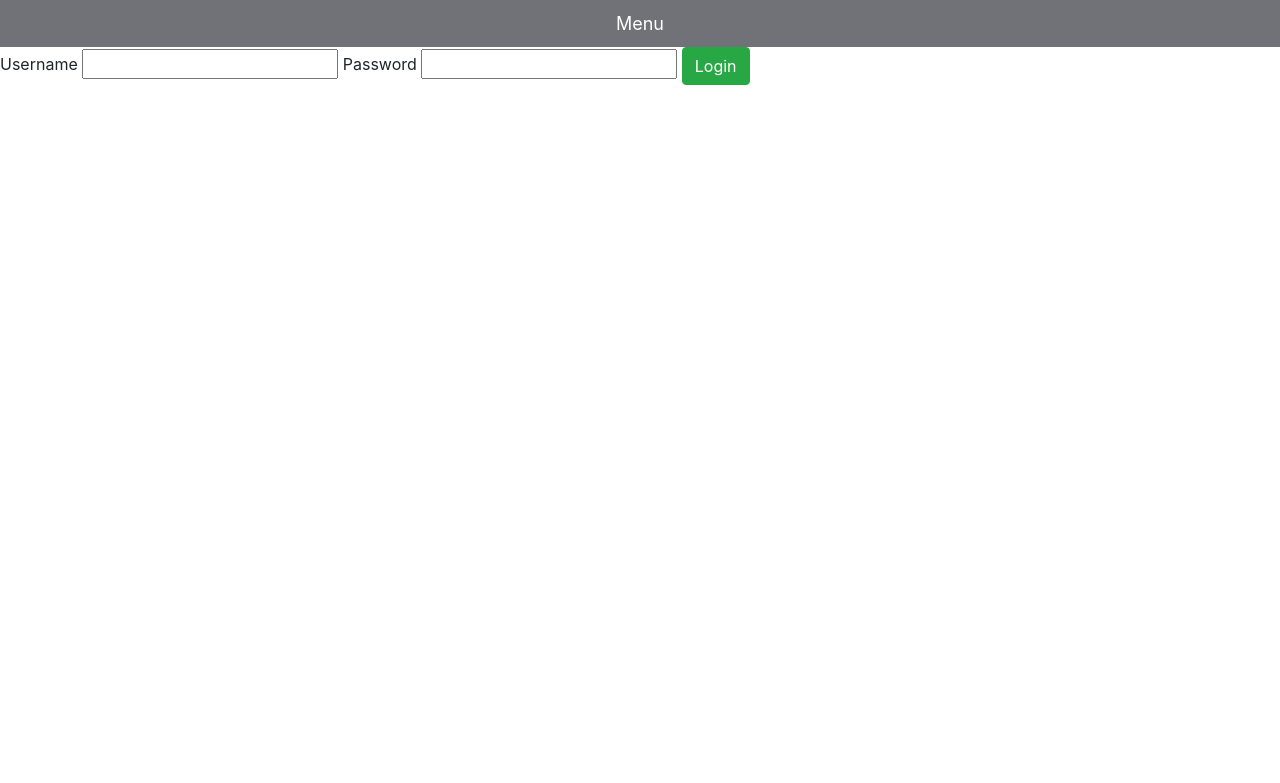
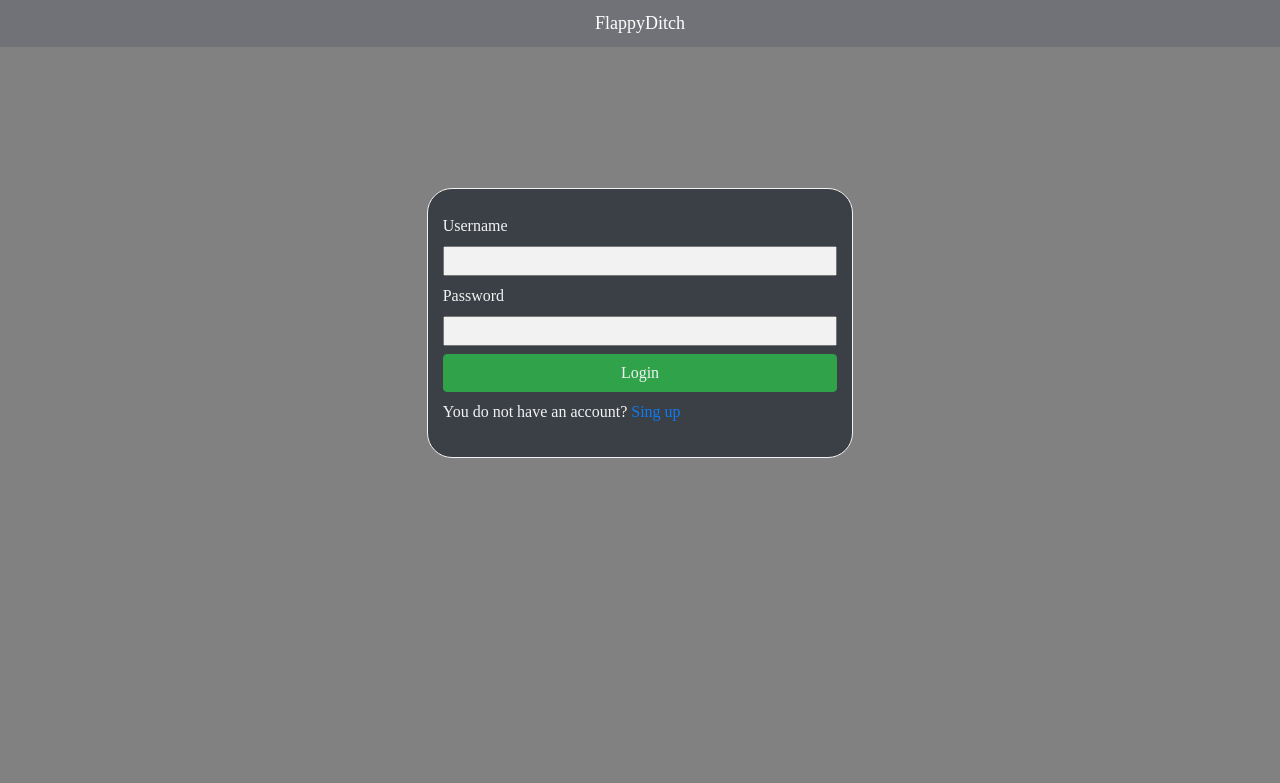
Before and after one commit to Weismann9/FlappyDitch, a PHP site: page /login.php in a window 1280 px wide. Shown: the top 783 px of the page. Run offline with PHP 8.4, Linux system fonts and the light colour scheme; data that the repository does not hold is empty; a stand-in replaces the project's code that opens the database connection; some libraries are stand-ins or nearby versions.

```diff
--- a/login.php
+++ b/login.php
@@ -33,18 +33,22 @@ if (isset($_POST['login-btn'])) {
     <script src="/vendor/jquery-3.3.1.slim.min.js"></script>
     <script src="/vendor/popper.min.js"></script>
     <script src="/vendor/bootstrap.min.js"></script>
+    <script src="http://code.jquery.com/jquery-1.11.3.min.js"></script>
+    <script src="/vendor/jquery.backgroundvideo.min.js"></script>
+    <script src="/vendor/background_video_settings.js"></script>
 </head>
-<body>
+<body style="background-color: #818182">
 <header>
-    <a href="index.php">Menu</a>
+    <a href="index.php" style="font-family: Lobster"><?= APP_NAME ?></a>
 </header>
 <div>
-    <form method="post">
-        <label>Username</label>
-        <input name="username" type="text">
-        <label>Password</label>
-        <input name="password" type="text">
-        <input name="login-btn" type="submit" value="Login" class="btn btn-success">
+    <form class="container main-menu-div col-4 bg-dark border border-white" method="post">
+        <label class="btn-block">Username</label>
+        <input class="btn-block input_text" name="username" type="text">
+        <label class="btn-block">Password</label>
+        <input class="btn-block input_text" name="password" type="password">
+        <input name="login-btn" type="submit" value="Login" class="btn-block btn btn-success">
+        <label class="btn-block">You do not have an account? <a href="signup.php">Sing up</a></label>
     </form>
     <?php if ($alert == ALERT_ERROR): ?>
         <h6 class="alert alert-danger">
--- a/main.css
+++ b/main.css
@@ -32,10 +32,15 @@ header > a {
     padding: 25px;
     border-radius: 25px !important;
     border-style: hidden;
-    font-family: 'Lobster', cursive;
+    font-family: "Lobster";
+    color:white;
 }
-
-
+.input_text{
+    font-family: Arial;
+}
+.log_input{
+    color: white;
+}
 
 header > a:hover {
     display: block;
@@ -51,7 +56,10 @@ header > a:hover {
 }
 
 .char-preview{
-    height: 50px;
-    width: 50px;
+    height: 100px;
+    width: 100px;
     background-size: contain;
 }
+.highlight{
+    background-color: white;
+}
--- a/play.php
+++ b/play.php
@@ -14,9 +14,9 @@ require_once 'php/db_connection.php';
     <script src="/vendor/popper.min.js"></script>
     <script src="/vendor/bootstrap.min.js"></script>
 </head>
-<body>
+<body style="background-color: black; text-align: center">
 <header>
-    <a href="index.php">Menu</a>
+    <a href="index.php" style="font-family: Lobster"><?= APP_NAME ?></a>
 </header>
 <script type="text/javascript" src="vendor/jquery.js"></script>
 <script type="text/javascript" src="vendor/phaser.js"></script>
```
Also changed, not shown: index.php (+5 -19 lines), scoreboard.php (+16 -6 lines), signup.php (+13 -8 lines), skins.php (+31 -6 lines).
